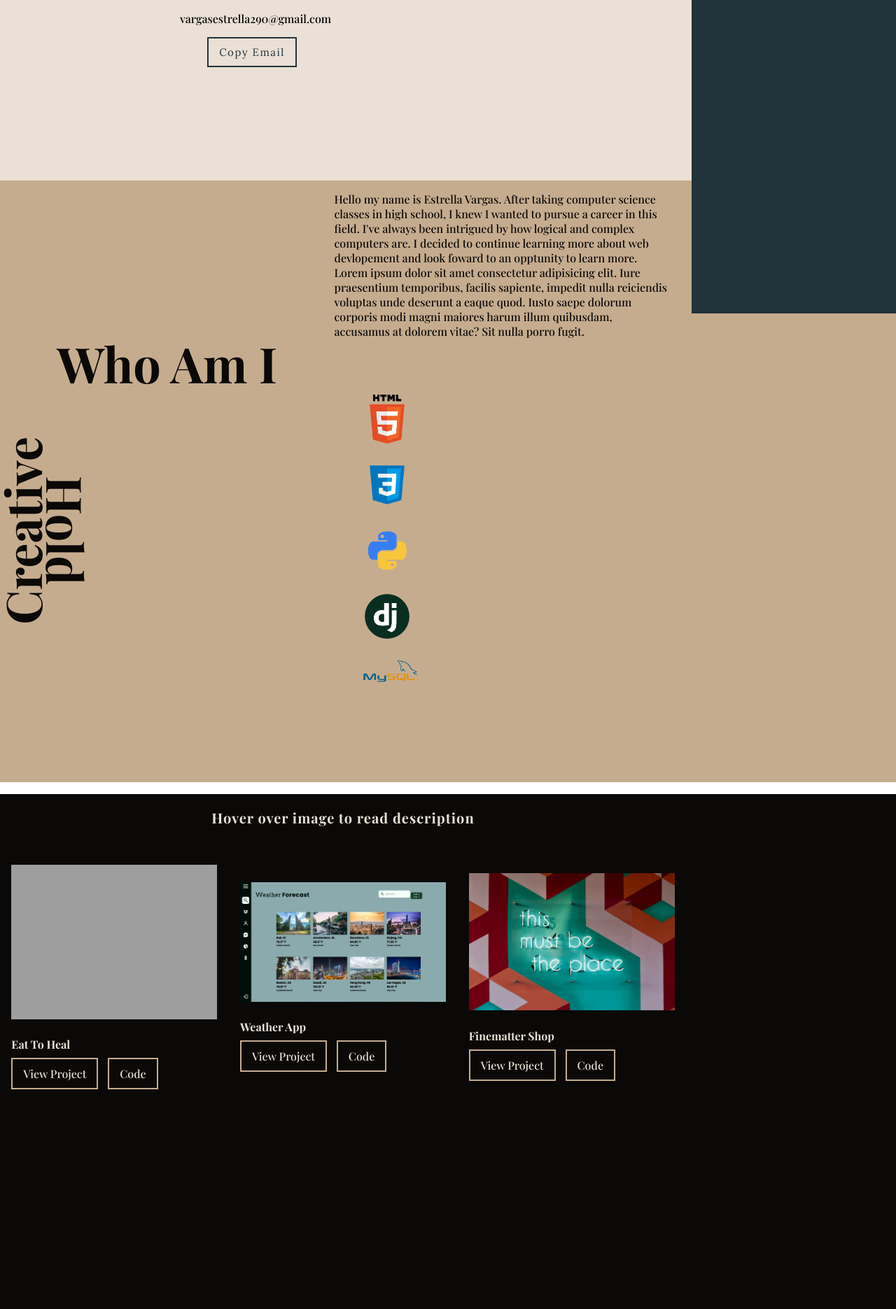
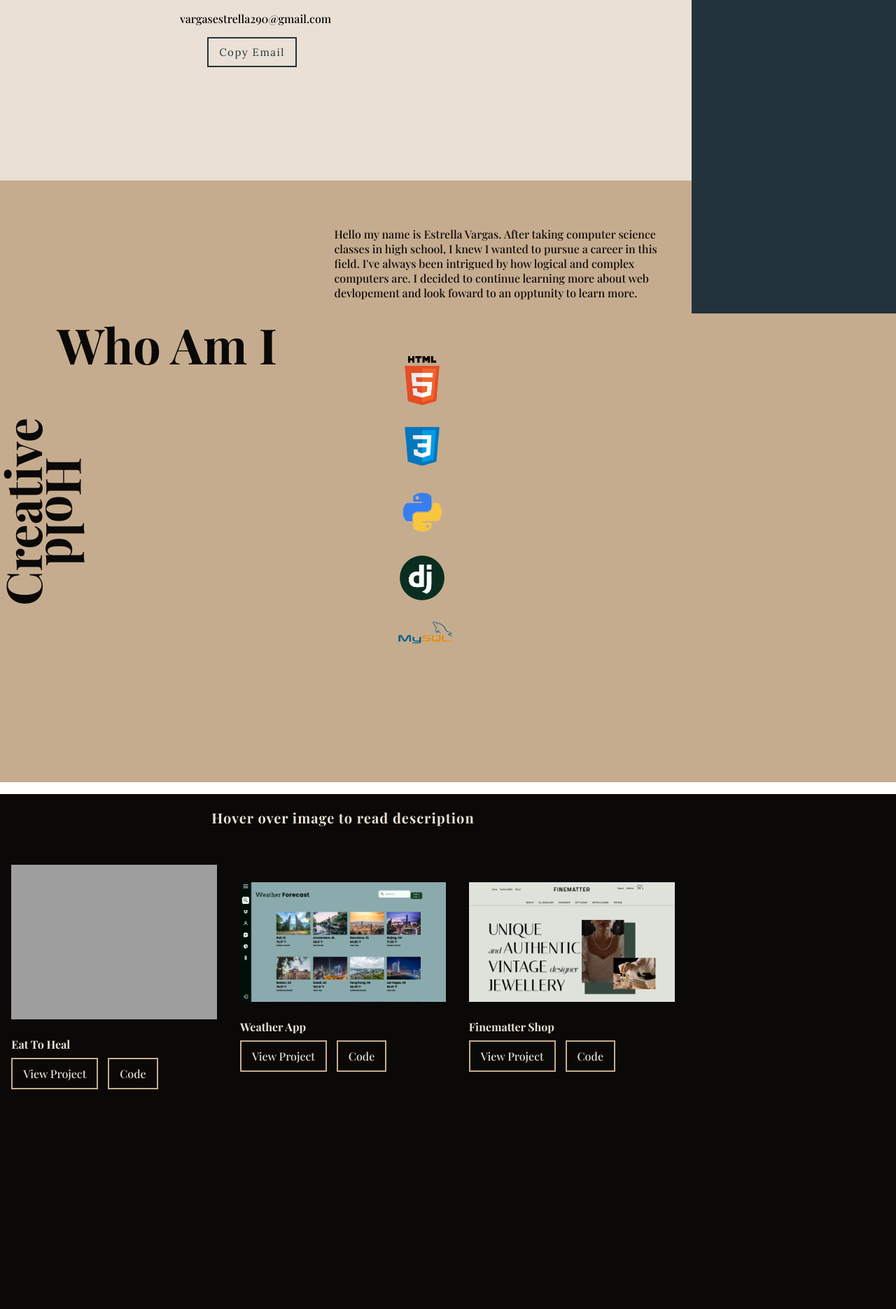
Before and after one commit to evargas1/Port, a Django app: page / in a window 1280 px wide. Shown: the part 602-2473 px from the top of the page at 70% size. Run offline with Django 3.2, Linux system fonts and the light colour scheme; some libraries are stand-ins or nearby versions; grey boxes are pictures that could not be loaded.

Commit message:
adding images

```diff
--- a/projects/templates/projects/index.html
+++ b/projects/templates/projects/index.html
@@ -128,9 +128,9 @@
                       </div>
                 </div>
                 <div class="col-2">
-                    <p class="para"> Hello my name is Estrella Vargas. After taking computer science classes in high school, I knew I wanted to pursue a career in this field. I've always been intrigued by how logical and complex computers are. I decided to continue learning more about web devlopement and look foward to an opptunity to learn more. Lorem ipsum dolor sit amet consectetur adipisicing elit. Iure praesentium temporibus, facilis sapiente, impedit nulla reiciendis voluptas unde deserunt a eaque quod. Iusto saepe dolorum corporis modi magni maiores harum illum quibusdam, accusamus at dolorem vitae? Sit nulla porro fugit.</p>
+                    <p class="para" style="padding-top: 50px;" > Hello my name is Estrella Vargas. After taking computer science classes in high school, I knew I wanted to pursue a career in this field. I've always been intrigued by how logical and complex computers are. I decided to continue learning more about web devlopement and look foward to an opptunity to learn more. </p>
                     {% comment %} for some reason the text appears like a link {% endcomment %}
-                    <div class="icons-of-tech">
+                    <div class="icons-of-tech" style="padding-left: 50px;" >
                         <ul>
                             <li><img src="{% static './img/html.png' %}" style="width: 70px;" alt=""></li>
                             <li><img src="{% static './img/css.png' %}" style="width: 70px;"  alt=""></li>
@@ -227,7 +227,7 @@
 
         <div class="col-4">
             <div class="container-img">
-                <img src="{% static './img/sample.img.jpg' %}" alt="Avatar" class="image">
+                <img src="{% static './img/shop.png' %}" alt="Avatar" class="image">
                 <div class="overlay-2">
                   <div class="text">Lorem ipsum dolor sit amet consectetur, adipisicing elit. Aliquid veritatis quaerat, harum beatae ad magnam animi saepe commodi fugit et quisquam voluptate debitis ullam! Architecto veritatis cupiditate quidem fuga sapiente!</div>
                 </div>
```
